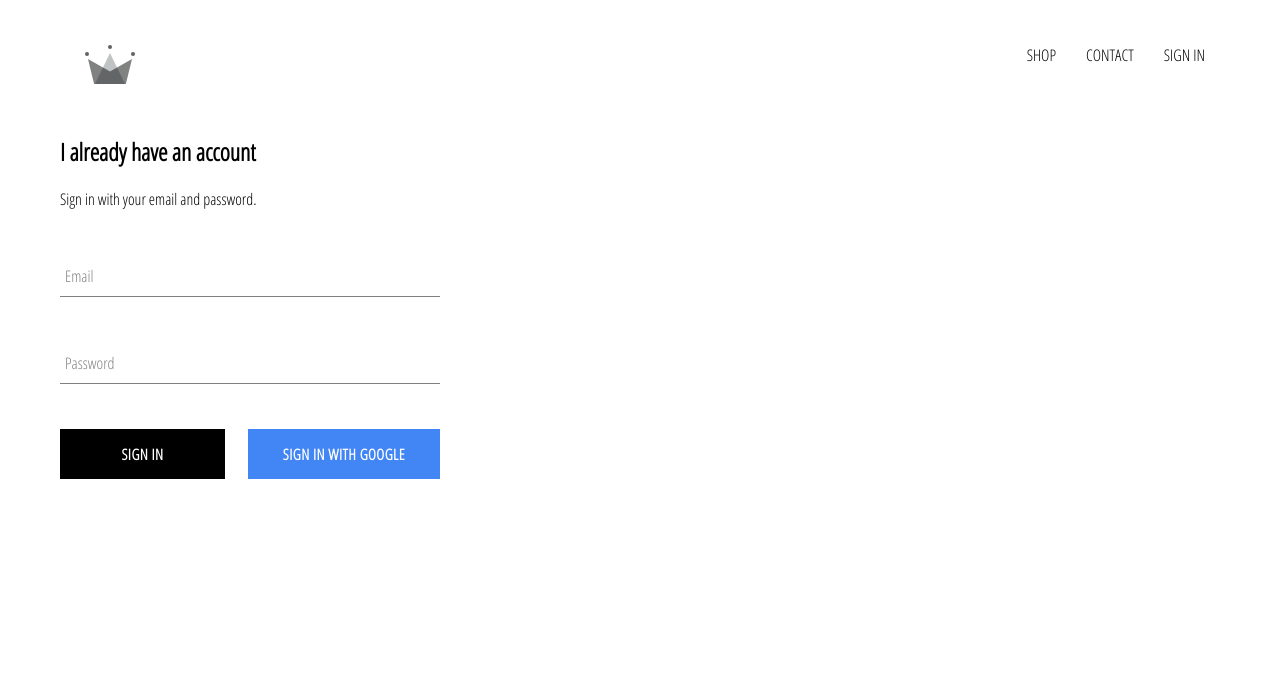
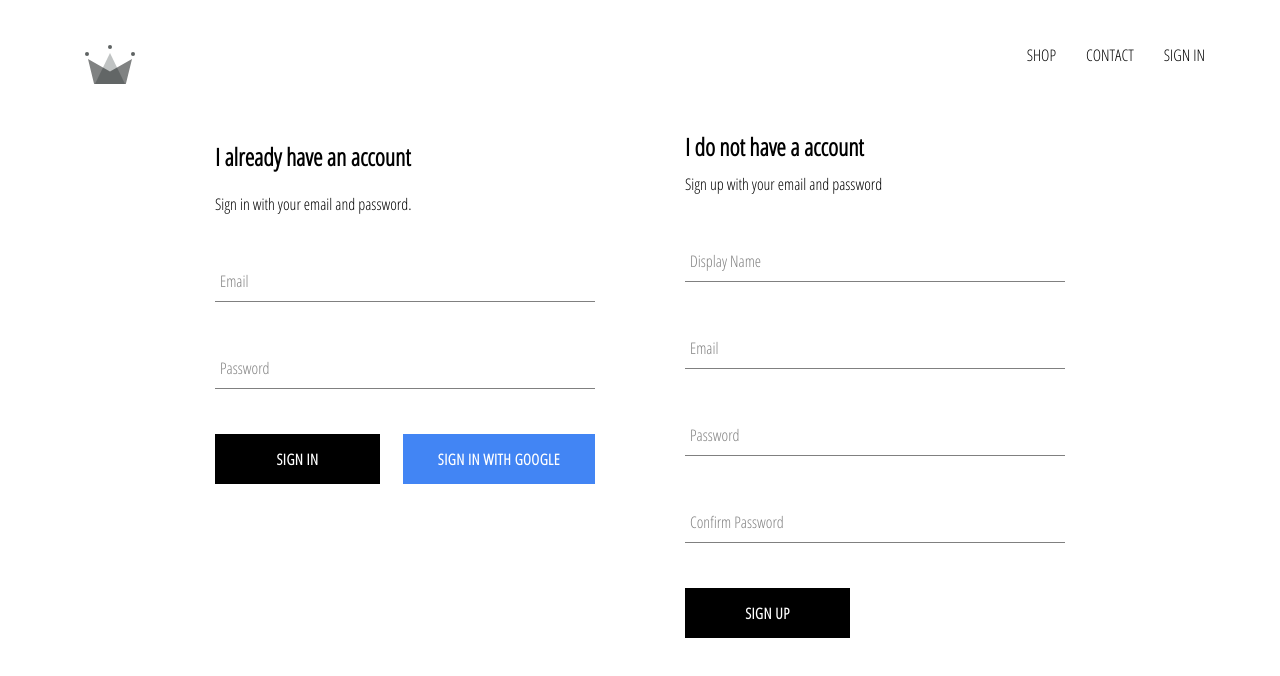
Before and after one commit to rahul8798/crwn-clothing, a React (Create React App) app: page /signin in a window 1280 px wide. Shown: the top 676 px of the page. Built offline with nearby package versions, Linux system fonts and the light colour scheme; no server answers.

Commit message:
finished signin handle submit method

```diff
--- a/src/App.js
+++ b/src/App.js
@@ -5,7 +5,7 @@
 import ShopPage from "./pages/shop/shop.component";
 import Header from "./components/header/header.component";
 import SignInAndSignUpPage from "./pages/sign-in-and-sign-up/sign-in-and-sign-up.component";
-import { auth } from "./firebase/firebase.utils";
+import { auth, createUserProfileDocument } from "./firebase/firebase.utils";
 
 class App extends React.Component {
   constructor() {
@@ -19,10 +19,22 @@
   unsubscribeFromAuth = null;
 
   componentDidMount() {
-    this.unsubscribeFromAuth = auth.onAuthStateChanged((user) => {
-      this.setState({ currentUser: user });
-
-      console.log(user);
+    this.unsubscribeFromAuth = auth.onAuthStateChanged(async (userAuth) => {
+      if (userAuth) {
+        const userRef = await createUserProfileDocument(userAuth);
+        userRef.onSnapshot((snapShot) => {
+          this.setState(
+            {
+              currentUser: {
+                id: snapShot.id,
+                ...snapShot.data(),
+              },
+            });
+          console.log(this.state);
+        });
+      } else {
+        this.setState({ currentUser: userAuth });
+      }
     });
   }
 
--- a/src/components/sign-in/sign-in.component.jsx
+++ b/src/components/sign-in/sign-in.component.jsx
@@ -2,7 +2,7 @@
 import "./sign-in.styles.scss";
 import FormInput from "../form-input/form-input.component";
 import CustomButton from "../custom-button/custom-button.component";
-import { signInWithGoogle} from "../../firebase/firebase.utils"
+import { auth, signInWithGoogle } from "../../firebase/firebase.utils";
 
 class SignIn extends React.Component {
   constructor() {
@@ -13,10 +13,16 @@
     };
   }
 
-  handleSubmit = (event) => {
+  handleSubmit = async (event) => {
     event.preventDefault();
+    const { email, password } = this.state;
 
-    this.setState({ email: "", password: "" });
+    try {
+      await auth.signInWithEmailAndPassword(email, password);
+      this.setState({ email: "", password: "" });
+    } catch (error) {
+      console.log(error);
+    }
   };
 
   handleChange = (event) => {
@@ -49,9 +55,11 @@
             label="Password"
             required
           />
-          <div className='buttons'>
-          <CustomButton type="submit">Sign In</CustomButton>
-          <CustomButton onClick={signInWithGoogle} isGoogleSignIn>{' '}Sign in with Google{' '}  </CustomButton>
+          <div className="buttons">
+            <CustomButton type="submit">Sign In</CustomButton>
+            <CustomButton onClick={signInWithGoogle} isGoogleSignIn>
+              Sign in with Google
+            </CustomButton>
           </div>
         </form>
       </div>
--- /dev/null
+++ b/src/components/sign-up/sign-up.component.jsx
@@ -0,0 +1,99 @@
+import React from "react";
+import FormInput from "../form-input/form-input.component";
+import CustomButton from "../custom-button/custom-button.component";
+import { auth, createUserProfileDocument } from "../../firebase/firebase.utils";
+import "./sign-up.styles.scss";
+
+class SignUp extends React.Component {
+  constructor() {
+    super();
+
+    this.state = {
+      displayName: "",
+      email: "",
+      password: "",
+      confirmPassword: "",
+    };
+  }
+
+  handleSubmit = async (event) => {
+    event.preventDefault();
+
+    const { displayName, email, password, confirmPassword } = this.state;
+
+    if (password !== confirmPassword) {
+      alert("Passwords dont match");
+      return;
+    }
+
+    try {
+      const { user } = await auth.createUserWithEmailAndPassword(
+        email,
+        password
+      );
+
+      await createUserProfileDocument(user, { displayName });
+
+      this.setState({
+        displayName: "",
+        email: "",
+        password: "",
+        confirmPassword: "",
+      });
+    } catch (error) {
+      console.error(error);
+    }
+  };
+
+  handleChange = (event) => {
+    const { name, value } = event.target;
+
+    this.setState({ [name]: value });
+  };
+
+  render() {
+    const { displayName, email, password, confirmPassword } = this.state;
+    return (
+      <div className="sign-up">
+        <h2 className="title">I do not have a account</h2>
+        <span>Sign up with your email and password</span>
+        <form className="sign-up-form" onSubmit={this.handleSubmit}>
+          <FormInput
+            type="text"
+            name="displayName"
+            value={displayName}
+            onChange={this.handleChange}
+            label="Display Name"
+            required
+          />
+          <FormInput
+            type="email"
+            name="email"
+            value={email}
+            onChange={this.handleChange}
+            label="Email"
+            required
+          />
+          <FormInput
+            type="password"
+            name="password"
+            value={password}
+            onChange={this.handleChange}
+            label="Password"
+            required
+          />
+          <FormInput
+            type="password"
+            name="confirmPassword"
+            value={confirmPassword}
+            onChange={this.handleChange}
+            label="Confirm Password"
+            required
+          />
+          <CustomButton type="submit">SIGN UP</CustomButton>
+        </form>
+      </div>
+    );
+  }
+}
+export default SignUp;
--- /dev/null
+++ b/src/components/sign-up/sign-up.styles.scss
@@ -0,0 +1,9 @@
+.sign-up {
+    display: flex;
+    flex-direction: column;
+    width: 380px;
+
+    .title {
+        margin: 10px 0;
+    }
+}
--- a/src/firebase/firebase.utils.js
+++ b/src/firebase/firebase.utils.js
@@ -12,12 +12,34 @@
   measurementId: "G-ZJXEZGVT79",
 };
 
+export const createUserProfileDocument = async (userAuth, additionalData) => {
+  if(!userAuth) return;
+  const userRef = firestore.doc(`users/${userAuth.uid}`);
+  const snapShot = await userRef.get();
+  if(!snapShot.exists){
+    const { displayName, email } = userAuth;
+    const createdAt = new Date();
+
+    try{
+      await userRef.set({
+        displayName,
+        email,
+        createdAt,
+        ...additionalData
+      })
+    }catch(error){
+      console.log('error creating user', error.message);
+    }
+  }
+  return userRef;
+};
+
 firebase.initializeApp(config);
 
 export const auth = firebase.auth();
 export const firestore = firebase.firestore();
 
 const provider = new firebase.auth.GoogleAuthProvider();
-provider.setCustomParameters({ prompt: 'select_account' });
+provider.setCustomParameters({ prompt: "select_account" });
 export const signInWithGoogle = () => auth.signInWithPopup(provider);
 export default firebase;
--- a/src/pages/sign-in-and-sign-up/sign-in-and-sign-up.component.jsx
+++ b/src/pages/sign-in-and-sign-up/sign-in-and-sign-up.component.jsx
@@ -1,10 +1,14 @@
 import React from "react";
+
 import "./sign-in-and-sign-up.styles.scss";
+
 import SignIn from "../../components/sign-in/sign-in.component";
+import SignUp from "../../components/sign-up/sign-up.component";
 
 const SignInAndSignUpPage =() =>(
     <div className='sign-in-and-sign-up'>
     <SignIn />
+    <SignUp />
     </div>
 );
 
--- a/src/pages/sign-in-and-sign-up/sign-in-and-sign-up.styles.scss
+++ b/src/pages/sign-in-and-sign-up/sign-in-and-sign-up.styles.scss
@@ -0,0 +1,6 @@
+.sign-in-and-sign-up {
+    width: 850px;
+    display: flex;
+    justify-content: space-between;
+    margin: 30px auto;
+}
```
Also changed, not shown: 1 other file (tests, documents, lock files or other folders).
